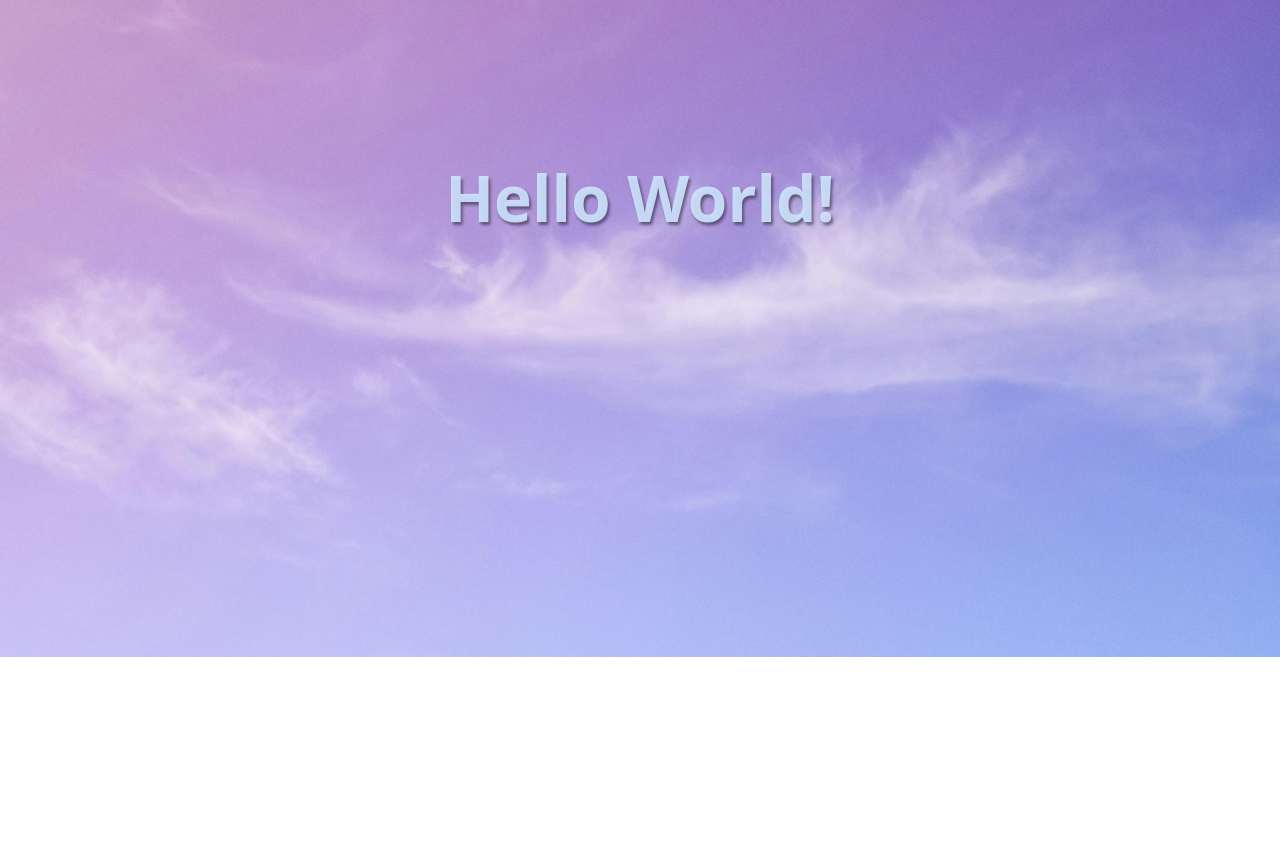
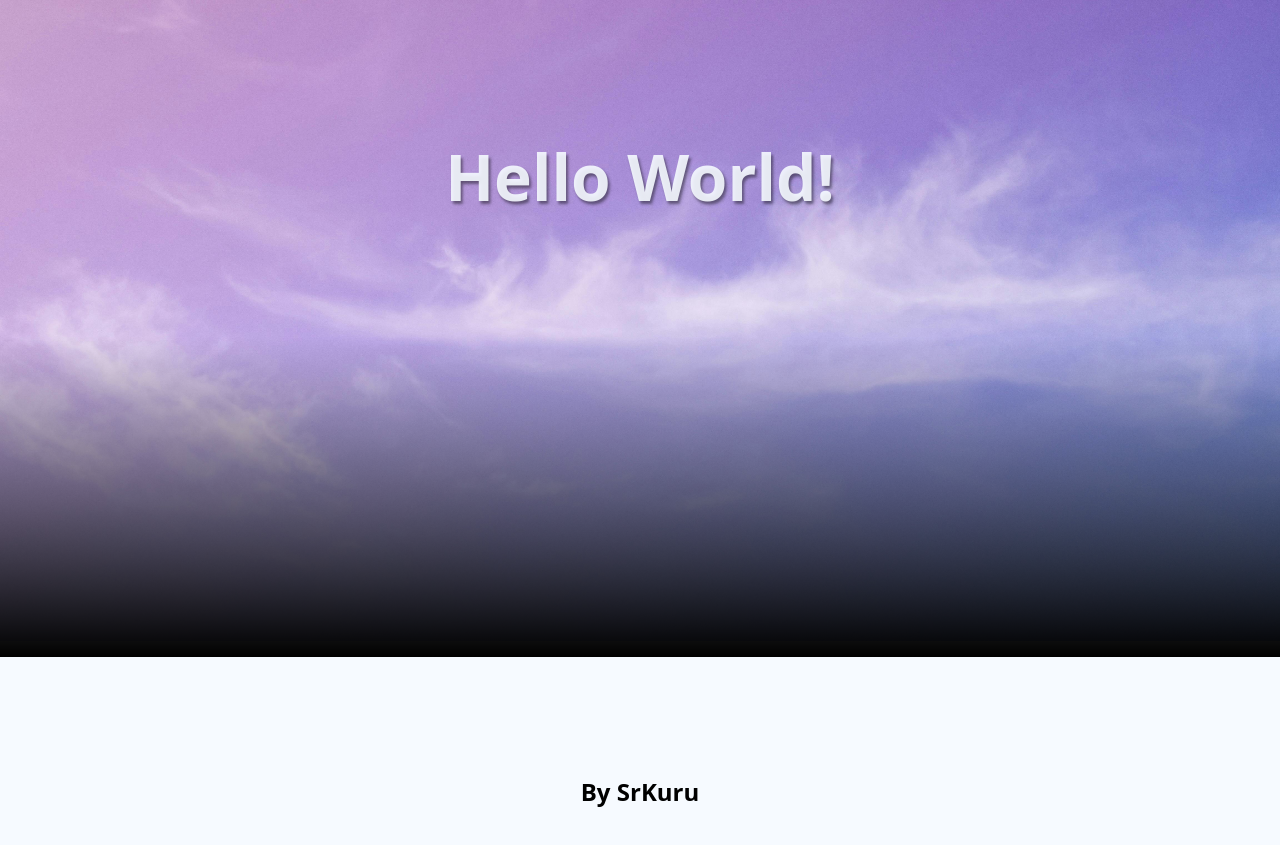
Before and after one commit to KuruArt/Curso-em-Video, a plain HTML site: page Desafios e Exercicios/Pratica/Pratica01/index.html in a window 1280 px wide. Shown: the part 143-988 px from the top of the page. Before the commit the page ends 800 px from the top, so only its background shows below. Drawn offline with Linux system fonts and the light colour scheme.

Commit message:
Hello world

```diff
--- a/Desafios e Exercicios/Pratica/Pratica01/index.html
+++ b/Desafios e Exercicios/Pratica/Pratica01/index.html
@@ -8,11 +8,16 @@
     <link rel="stylesheet" href="style.css">
 </head>
 <body>
+    <div id="paralax1">
         <header>
             <a href="https://github.com/KuruArt" target="_blank"><img src="imagens/githubicon.png" alt=""></a>
         </header>
         <main>
             <h1>Hello World!</h1>
         </main>
+    </div>
+    <footer>
+        <h2>By SrKuru </h2>
+    </footer>
 </body>
 </html>
--- a/Desafios e Exercicios/Pratica/Pratica01/style.css
+++ b/Desafios e Exercicios/Pratica/Pratica01/style.css
@@ -2,51 +2,69 @@
 html{
     margin: 0px;
     border: 0px;
+
+    scroll-behavior: smooth;
+
+    ::-webkit-scrollbar{
+        display: none;
+    }
 }
 body{
-    width: 100vw;
-    height: 100vh;
+    margin: 0;
+    padding: 0;
+}
+div#paralax1{
+    width: 100%;
+    height: 98vh;
 
     margin: 0px;
 
     background-image: url(imagens/Background01.jpg);
     background-size: cover;
-
-    ::-webkit-scrollbar{
-        display: none;
-    }
+    background-attachment: fixed;
+}
+div#paralax1::after{
+    content: '';
+    position: absolute;
+    top: 0;
+    left: 0;
+    width: 100%;
+    height: 100%;
+    background: linear-gradient(to bottom, rgba(0,0,0,0) 0, rgba(0,0,0,0) 60%, #000 100%);
+    z-index: 1;
 }
 header{
-
     display: inline-block;
 
     height: 100px;
 
     padding: 20px;
-
 }
 main{
-
     display: flex;
     justify-content: center;
     align-items: center;
 
-    height: 400px;
-
+    height: 350px;
+}
+a{
+    position: absolute;
+    z-index: 8;
 }
 img{
     width: 50px;
 
     transition: 0.5s;
+    z-index: 8;
 }
 img:hover{
     width: 60px;
 
     animation-duration: 1s;
     transition: 0.5s;
+    z-index: 8;
 }
-h1{
-
+main h1{
     margin: 0px;
     padding: 30px;
 
@@ -54,7 +72,33 @@ h1{
     font-size: 4em;
     text-align: center;
 
-    color: rgba(206, 229, 255, 0.904);
+    color: rgba(245, 250, 255, 0.904);
 
     text-shadow: 2px 3px 3px rgba(0, 0, 0, 0.445);
+
+    position: absolute;
+    z-index: 8;
+
+    transition: 1s;
 }
+main h1:hover{
+    font-size: 5em;
+    position: absolute;
+    z-index: 8;
+    transition: 3s;
+}
+footer{
+    display: flex;
+    align-items: center;
+
+    background-color:rgba(245, 250, 255, 0.904);
+
+    width: 100%;
+    height: 300px;
+}
+footer h2{
+    width: 100%;
+    text-align: center;
+    padding: 20px 0;
+    font-family: system-ui, -apple-system, BlinkMacSystemFont, 'Segoe UI', Roboto, Oxygen, Ubuntu, Cantarell, 'Open Sans', 'Helvetica Neue', sans-serif;
+}
```
Lines whose indentation alone changed are shown as unchanged.
